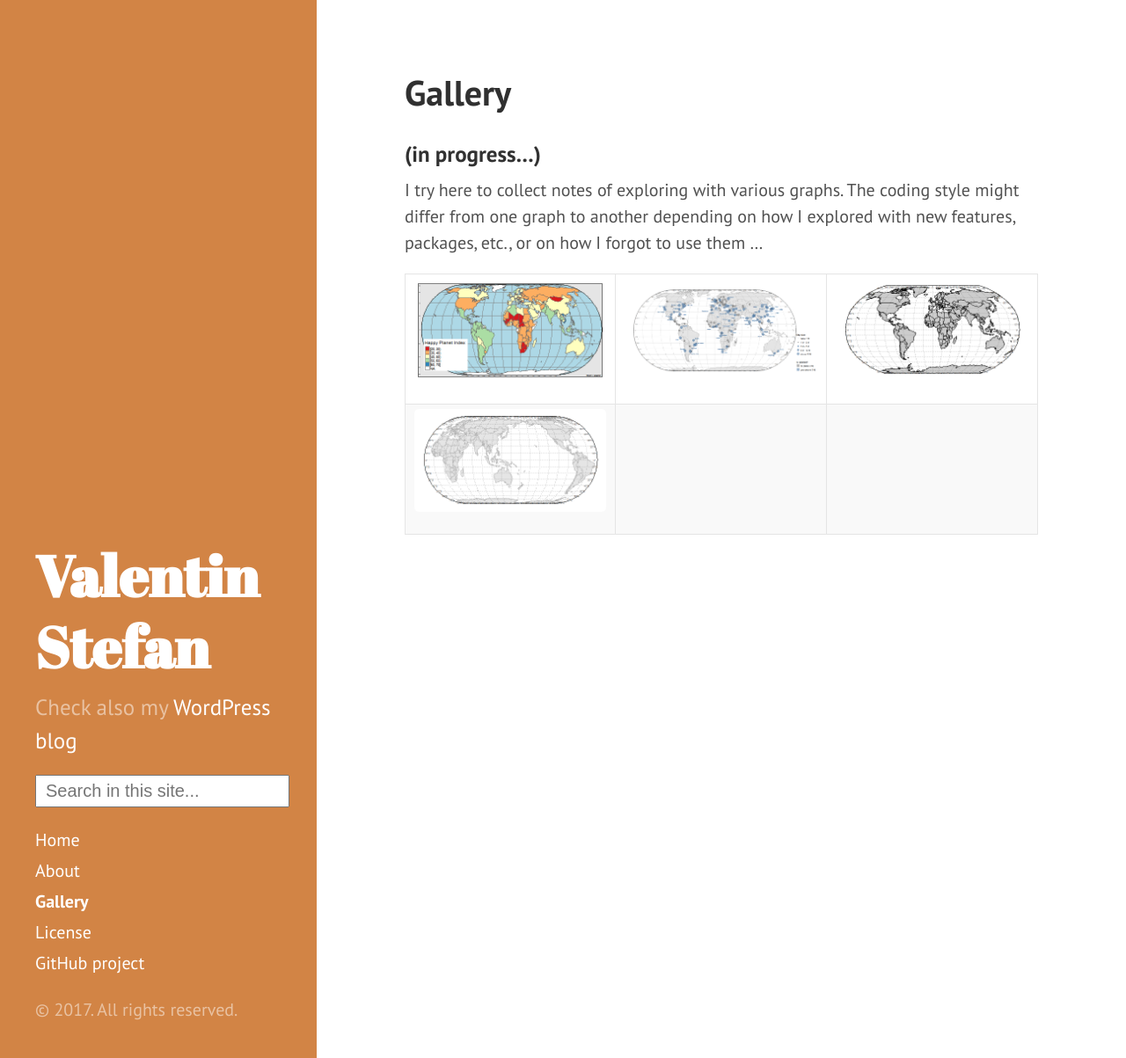
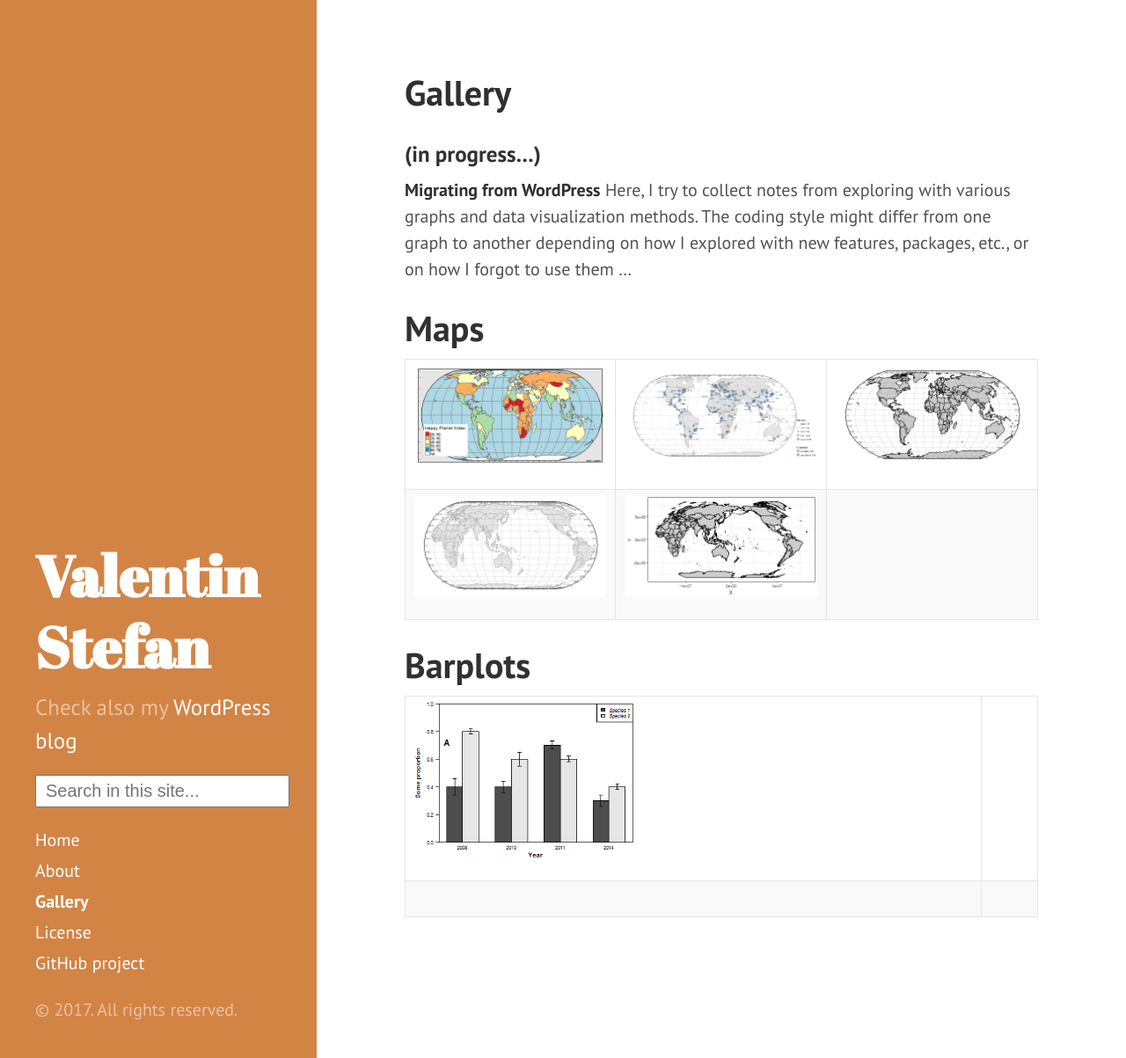
Before and after one commit to valentinitnelav/valentinitnelav.github.io, a Jekyll site: the page built from gallery.md, in a window 1280 px wide and 1203 px high. Shown: the whole window at 88% size. Built offline with Jekyll 4.4.1, drawn with Linux system fonts in a browser that asks for light colours; nearby versions of some CDN libraries; comment, search, counter and statistics services are not loaded.

Commit message:
add barplot & map and structure gallery in sections

```diff
--- a/gallery.md
+++ b/gallery.md
@@ -3,37 +3,55 @@ layout: page
 title: Gallery
 ---
 ### (in progress...)
-I try here to collect notes of exploring with various graphs. The coding style might differ from one graph to another depending on how I explored with new features, packages, etc., or on how I forgot to use them ...
+**Migrating from WordPress**
+Here, I try to collect notes from exploring with various graphs and data visualization methods. The coding style might differ from one graph to another depending on how I explored with new features, packages, etc., or on how I forgot to use them ...
 
 [//]: # =======================================================================
-[//]: # Table of graphs/images (in 3 columns)
+# Maps
 [//]: # =======================================================================
 
+[//]: # Table of graphs/images (in 3 columns)
 [//]: # Set width or height of images with syntax like `{:width="250px"}`
 [//]: # This works with `markdown: kramdown` as dependency in `_config.yml` file in repository.
 [//]: # https://stackoverflow.com/questions/14675913/how-to-change-image-size-markdown#30973855
 
+[![][m1]{:width="250px"}][cm1]          | [![][m2]{:width="250px"}][cm2]          | [![][m3]{:width="250px"}][cm3]
+:-------------------------------------: | :-------------------------------------: | :-------------------------------------:
+[![][m4]{:width="250px"}][cm4]          | [![][m5]{:width="250px"}][cm5]          |
 
-[![][f1]{:width="250px"}][1]         | [![][f2]{:width="250px"}][2]         | [![][f3]{:width="250px"}][3]
-:----------------------------------: | :----------------------------------: | :----------------------------------:
-[![][f4]{:width="250px"}][4]         |
-
-
-[//]: # =======================================================================
-[//]: # Image and code references
-[//]: # =======================================================================
+[//]: # -----------------------------------------------------------------------
+[//]: # Links to maps (m) and code (cm)
+[//]: # -----------------------------------------------------------------------
 [//]: # Note: URL-s could be also written with the `site.baseurl` variable:
 [//]: # `{{site.baseurl}}/gallery/Choropleth world map, HPI - tmap.png`
 [//]: # but RStudio's will not recognize the variable for local preview.
 
-[f1]: https://raw.githubusercontent.com/valentinitnelav/valentinitnelav.github.io/master/gallery/Choropleth world map, HPI - tmap.png
-[1]: https://github.com/valentinitnelav/valentinitnelav.github.io/blob/master/gallery/Choropleth%20world%20map%2C%20HPI%20-%20tmap.R
+[m1]: https://raw.githubusercontent.com/valentinitnelav/valentinitnelav.github.io/master/gallery/Choropleth world map, HPI - tmap.png
+[cm1]: https://github.com/valentinitnelav/valentinitnelav.github.io/blob/master/gallery/Choropleth%20world%20map%2C%20HPI%20-%20tmap.R
 
-[f2]: https://raw.githubusercontent.com/valentinitnelav/valentinitnelav.github.io/master/gallery/world cities map in Eckert IV ggplot & ggrepel.png
-[2]: https://github.com/valentinitnelav/valentinitnelav.github.io/blob/master/gallery/world%20cities%20map%20in%20Eckert%20IV%20ggplot%20%26%20ggrepel.R
+[m2]: https://raw.githubusercontent.com/valentinitnelav/valentinitnelav.github.io/master/gallery/world cities map in Eckert IV ggplot & ggrepel.png
+[cm2]: https://github.com/valentinitnelav/valentinitnelav.github.io/blob/master/gallery/world%20cities%20map%20in%20Eckert%20IV%20ggplot%20%26%20ggrepel.R
 
-[f3]: https://raw.githubusercontent.com/valentinitnelav/valentinitnelav.github.io/master/gallery/World map Robinson projection - ggplot.png
-[3]: https://github.com/valentinitnelav/valentinitnelav.github.io/blob/master/gallery/World%20map%20Robinson%20projection%20-%20ggplot.R
+[m3]: https://raw.githubusercontent.com/valentinitnelav/valentinitnelav.github.io/master/gallery/World map Robinson projection - ggplot.png
+[cm3]: https://github.com/valentinitnelav/valentinitnelav.github.io/blob/master/gallery/World%20map%20Robinson%20projection%20-%20ggplot.R
 
-[f4]: https://raw.githubusercontent.com/valentinitnelav/valentinitnelav.github.io/master/gallery/Pacific centered world map with ggplot.png
-[4]: https://github.com/valentinitnelav/valentinitnelav.github.io/blob/master/gallery/Pacific%20centered%20world%20map%20with%20ggplot.R
+[m4]: https://raw.githubusercontent.com/valentinitnelav/valentinitnelav.github.io/master/gallery/Pacific centered world map with ggplot.png
+[cm4]: https://github.com/valentinitnelav/valentinitnelav.github.io/blob/master/gallery/Pacific%20centered%20world%20map%20with%20ggplot.R
+
+[m5]: https://raw.githubusercontent.com/valentinitnelav/valentinitnelav.github.io/master/gallery/Shift central (prime) meridian.png
+[cm5]: https://github.com/valentinitnelav/valentinitnelav.github.io/blob/master/gallery/Shift%20central%20(prime)%20meridian.R
+
+[//]: # =======================================================================
+# Barplots
+[//]: # =======================================================================
+
+[![][b1]{:width="250px"}][cb1]          |                                         |
+:-------------------------------------: | :-------------------------------------: | :-------------------------------------:
+                                        |                                         |
+
+[//]: # -----------------------------------------------------------------------
+[//]: # Links to barplots (b) and code (cb)
+[//]: # -----------------------------------------------------------------------
+
+[b1]: https://raw.githubusercontent.com/valentinitnelav/valentinitnelav.github.io/master/gallery/barplot base R (1).png
+[cb1]: https://github.com/valentinitnelav/valentinitnelav.github.io/blob/master/gallery/barplot_base_r_1.R
```
Also changed, not shown: gallery/Shift central (prime) meridian.png (added), gallery/barplot base R (1).png (added), 2 other files.
